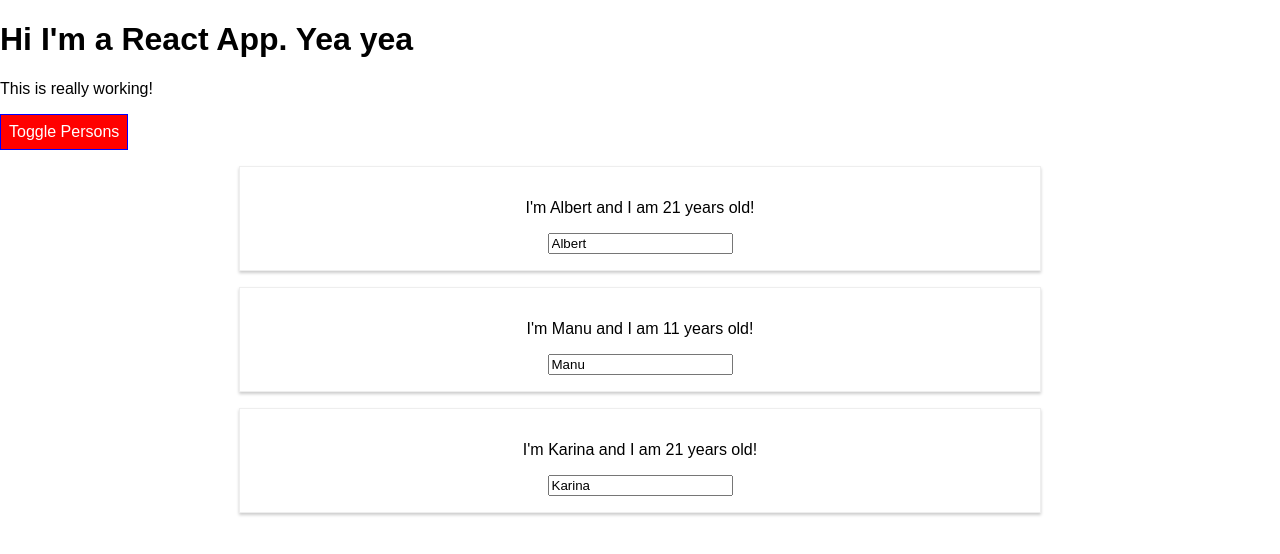
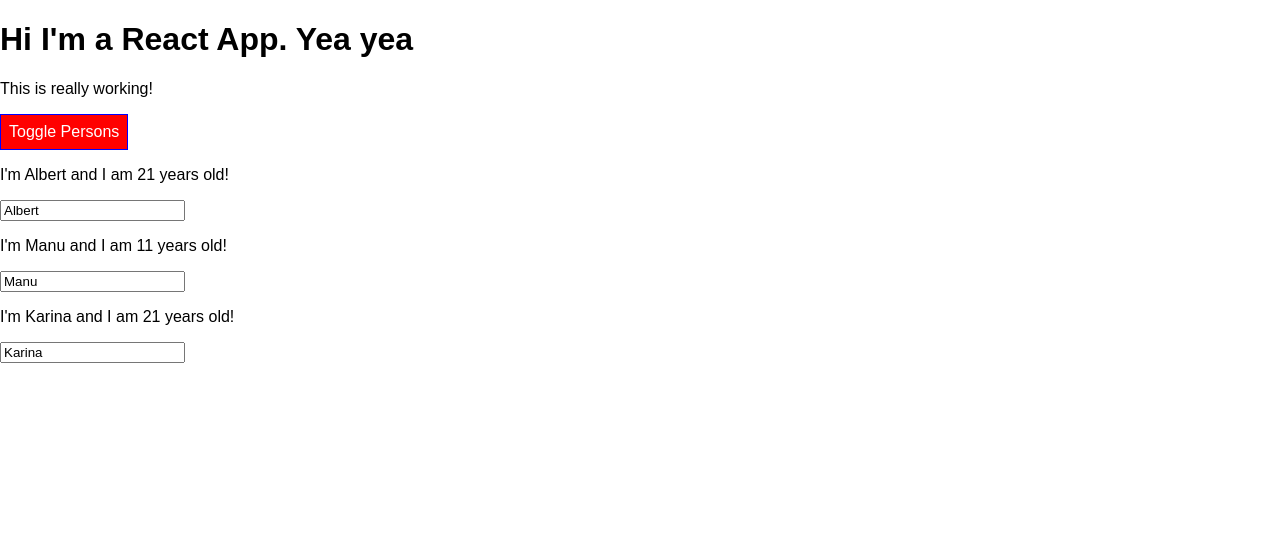
Before and after one commit to albertuscrs/react-complete-guide, a React app: page / in a window 1280 px wide. Both pictures are taken after a click on the button "Toggle Persons". Shown: the top 554 px of the page. Built offline with nearby package versions, Linux system fonts and the light colour scheme.

Commit message:
Edit style using css module

```diff
--- a/src/App.js
+++ b/src/App.js
@@ -132,7 +132,7 @@ class App extends Component {
         <h1>Hi I&apos;m a React App. Yea yea</h1>
         < p className = {
           assignClasses.join(' ')
-        } > This is really working! < /p>
+        } > This is really working! </p>
         <button
           style = {
             style
--- a/src/Person/Person.js
+++ b/src/Person/Person.js
@@ -1,10 +1,12 @@
 import React from 'react'
 import PropTypes from 'prop-types'
-import './Person.css'
+import classes from './Person.css'
 
 const person = props => {
   return (
-    <div className='Person'>
+    < div className = {
+      classes.Person
+    } >
       <p onClick={ props.click }>I&apos;m { props.name } and I am { props.age } years old!</p>
       {/* <p>{ props.children }</p> */}
       <input type="text" onChange={ props.changed } value={ props.name } />
```
